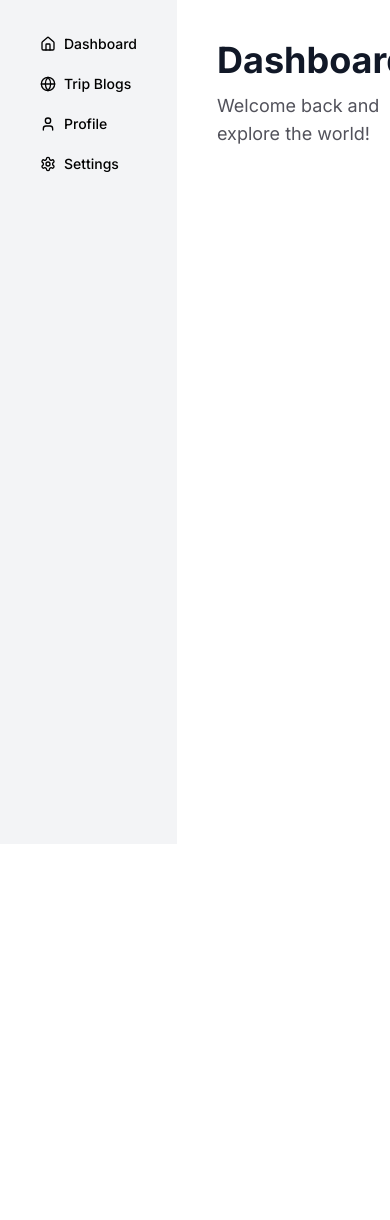
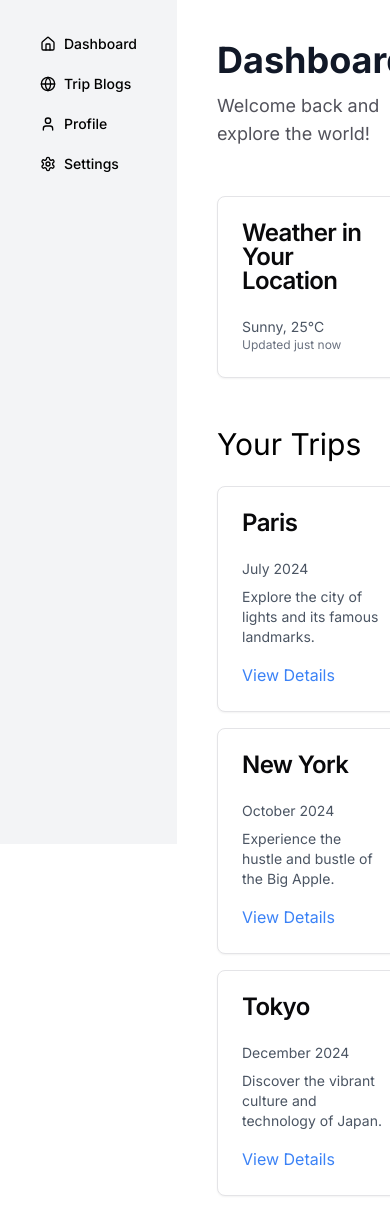
Before and after one commit to BRUR-ExaFLOPS/trip-frontend, a Next.js app: page /dashboard in a window 390 px wide. Shown: the top 1220 px of the page. Before the commit the page ends 844 px from the top, so only its background shows below. Built offline with nearby package versions, Linux system fonts and the light colour scheme.

Commit message:
Add image upload on trip details page

```diff
--- /dev/null
+++ b/src/app/trip/[id]/page.tsx
@@ -0,0 +1,62 @@
+"use client"
+
+import React, { useState } from "react"
+import { Input } from "@/components/ui/input"
+import { Button } from "@/components/ui/button"
+import { Card, CardContent, CardHeader, CardTitle } from "@/components/ui/card"
+
+const TripDetails = () => {
+  const [selectedImages, setSelectedImages] = useState<File[]>([])
+
+  const handleImageUpload = (event: React.ChangeEvent<HTMLInputElement>) => {
+    const files = event.target.files
+    if (files) {
+      setSelectedImages(Array.from(files))
+    }
+  }
+
+  return (
+    <div className="w-full py-16 container-custom mx-auto px-4">
+      <h1 className="text-4xl font-bold mb-8">Trip Name</h1>
+
+      {/* Image Upload Section */}
+      <Card className="mb-8">
+        <CardHeader>
+          <CardTitle className="text-xl">
+            Upload your photos of this trip
+          </CardTitle>
+        </CardHeader>
+        <CardContent>
+          <Input
+            type="file"
+            multiple
+            accept="image/*"
+            onChange={handleImageUpload}
+            className="mb-4 max-w-[400px]"
+          />
+          <Button variant="default">Upload Images</Button>
+        </CardContent>
+      </Card>
+
+      {/* Preview the selected images */}
+      {selectedImages.length > 0 && (
+        <div className="grid grid-cols-1 sm:grid-cols-2 lg:grid-cols-3 gap-4 mt-6">
+          {selectedImages.map((image, index) => (
+            <Card key={index} className="shadow-md">
+              <CardContent className="p-2">
+                <img
+                  src={URL.createObjectURL(image)}
+                  alt={`Upload Preview ${index + 1}`}
+                  className="rounded-lg"
+                />
+                <p className="text-sm mt-2 text-center">{image.name}</p>
+              </CardContent>
+            </Card>
+          ))}
+        </div>
+      )}
+    </div>
+  )
+}
+
+export default TripDetails
--- a/src/components/dashboard/dashboard.tsx
+++ b/src/components/dashboard/dashboard.tsx
@@ -1,4 +1,31 @@
-export const Home = () => (
+import React from "react"
+import Link from "next/link"
+import { Card, CardHeader, CardTitle, CardContent } from "../ui/card"
+
+export const Home = () => {
+  // Example trip data
+  const trips = [
+    {
+      id: 1,
+      destination: "Paris",
+      date: "July 2024",
+      overview: "Explore the city of lights and its famous landmarks.",
+    },
+    {
+      id: 2,
+      destination: "New York",
+      date: "October 2024",
+      overview: "Experience the hustle and bustle of the Big Apple.",
+    },
+    {
+      id: 3,
+      destination: "Tokyo",
+      date: "December 2024",
+      overview: "Discover the vibrant culture and technology of Japan.",
+    },
+  ]
+
+  return (
     <div>
       <h1 className="text-4xl font-bold text-gray-900 dark:text-white">
         Dashboard
@@ -6,5 +33,50 @@ export const Home = () => (
       <p className="text-zinc-600 text-lg mt-3">
         Welcome back and explore the world!
       </p>
+
+      <div className="my-12 grid grid-cols-1 sm:grid-cols-2 lg:grid-cols-3 gap-6">
+        {/* Current Location Weather Card */}
+        <Card>
+          <CardHeader>
+            <CardTitle>Weather in Your Location</CardTitle>
+          </CardHeader>
+          <CardContent>
+            <p className="text-sm text-gray-600 dark:text-gray-400">
+              Sunny, 25°C
+            </p>
+            <p className="text-xs text-gray-500 dark:text-gray-500">
+              Updated just now
+            </p>
+          </CardContent>
+        </Card>
+      </div>
+
+      <div>
+        <h2 className="text-3xl">Your Trips</h2>
+        <div className="py-6 flex flex-col gap-4">
+          {trips.map((trip) => (
+            <Card key={trip.id}>
+              <CardHeader>
+                <CardTitle>{trip.destination}</CardTitle>
+              </CardHeader>
+              <CardContent>
+                <p className="text-sm text-gray-600 dark:text-gray-400">
+                  {trip.date}
+                </p>
+                <p className="mt-2 text-sm text-gray-600 dark:text-gray-400">
+                  {trip.overview}
+                </p>
+                {/* Link to the details page */}
+                <Link href={`/trip/${trip.id}`}>
+                  <p className="mt-4 inline-block text-blue-500 hover:underline">
+                    View Details
+                  </p>
+                </Link>
+              </CardContent>
+            </Card>
+          ))}
+        </div>
+      </div>
     </div>
   )
+}
```
Lines whose indentation alone changed are shown as unchanged.
